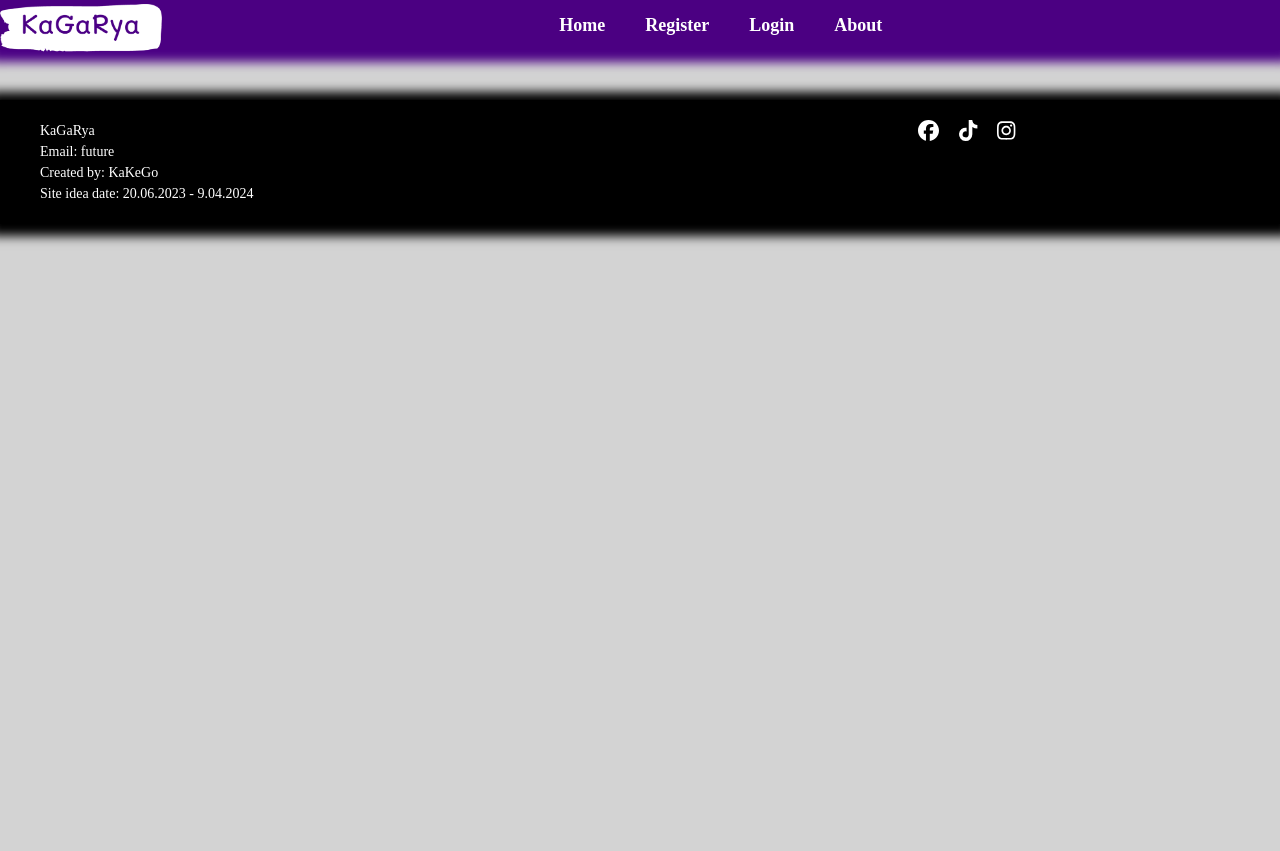
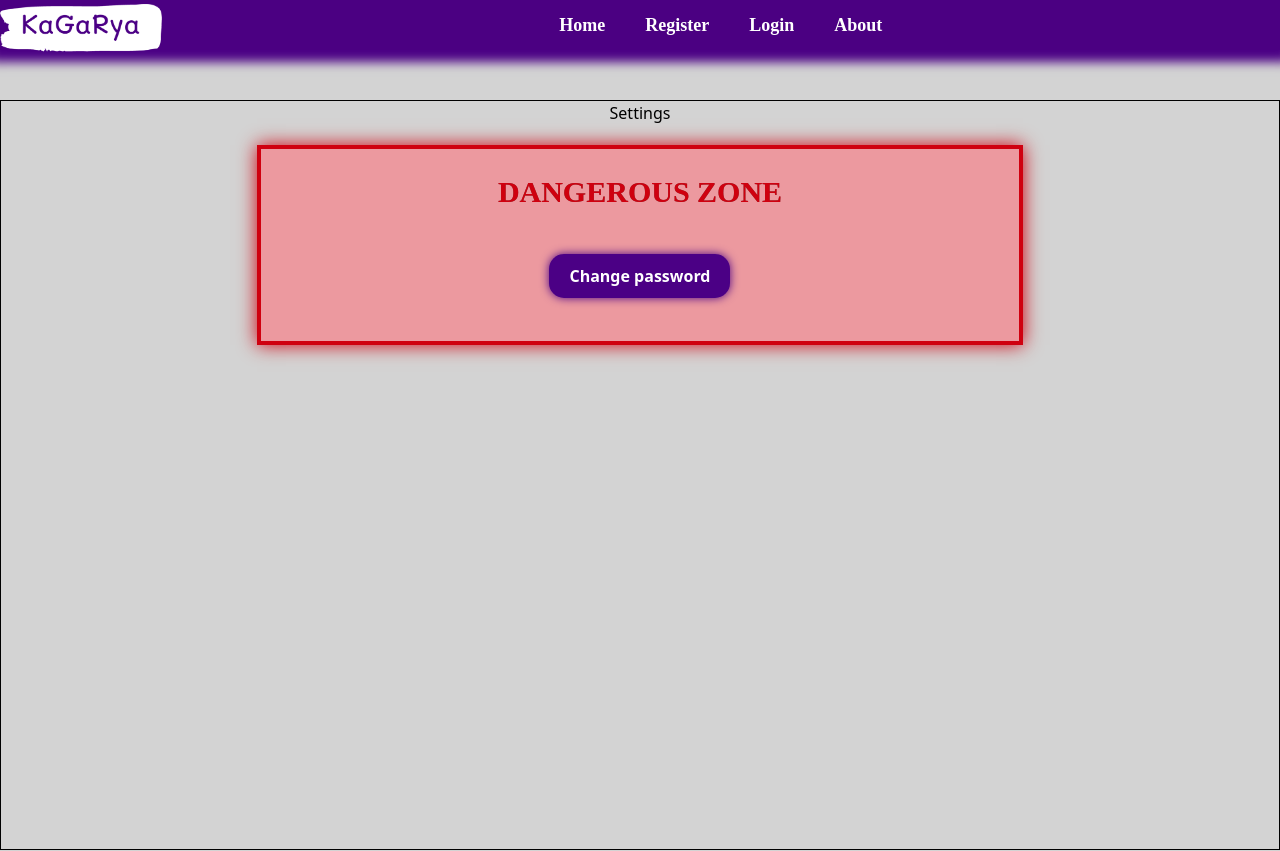
Before and after one commit to KaKeGo/kagarya, a React (Create React App) app: page /user/settings in a window 1280 px wide. Shown: the top 851 px of the page. Before the commit the page ends 800 px from the top, so only its background shows below. Built offline with nearby package versions, Linux system fonts and the light colour scheme; no server answers.

Commit message:
Change password container

```diff
--- a/src/App.js
+++ b/src/App.js
@@ -6,6 +6,7 @@ import About from './content/About/About'
 import Register from './content/Accounts/Register/Register'
 import Login from './content/Accounts/Login/Login'
 import UserStatus from './content/Accounts/UserStatus/UserStatus';
+import Settings from './content/Accounts/UserInterface/Settings/Settings';
 
 
 
@@ -24,6 +25,8 @@ function App() {
           {/* Accounts */}
           <Route path='/register' element={<Register />}/>
           <Route path='/login' element={<Login />}/>
+          {/* User interface */}
+          <Route path='/user/settings' element={<Settings />}/>
 
         </Routes>
       </Layout>
--- a/src/components/CommingSoon/CommingSoon.css
+++ b/src/components/CommingSoon/CommingSoon.css
@@ -9,9 +9,8 @@
 }
 
 .comming__soon__container .img {
-    width: 60%;
-    height: auto;
+    width: 100%;
+    height: 100%;
     object-fit: cover;
-    /* transform: rotate(90deg) scale(1.5); */
     transform-origin: center center;
 }
--- a/src/components/CommingSoon/CommingSoon.jsx
+++ b/src/components/CommingSoon/CommingSoon.jsx
@@ -1,6 +1,6 @@
 import React from 'react'
 
-import commingSoon from '../../assets/CommingSoon/CommingSoon.avif'
+import commingSoon from '../../assets/CommingSoon/CommingSoon.jpg'
 import './CommingSoon.css'
 
 
--- a/src/components/DropdownNavMenu/DropdownNavMenu.jsx
+++ b/src/components/DropdownNavMenu/DropdownNavMenu.jsx
@@ -48,7 +48,7 @@ const DropdownNavMenu = () => {
                         <NavLink className={styles.dropdown__item}>
                             <FontAwesomeIcon icon={faUser} /> Profile
                         </NavLink>
-                        <NavLink className={styles.dropdown__item}>
+                        <NavLink className={styles.dropdown__item} to='/user/settings'>
                             <FontAwesomeIcon icon={faGear} /> Settings
                         </NavLink>
                         <div className={styles.dropdown__item}>
--- a/src/components/DropdownNavMenu/DropdownNavMenu.module.css
+++ b/src/components/DropdownNavMenu/DropdownNavMenu.module.css
@@ -5,7 +5,7 @@
 
 .dropdown__toggle {
     font-size: 24px;
-    transition: 0.3s ease, color 0.6s ease;
+    transition: 0.3s ease, color 0.3s ease;
 }
 
 .dropdown__toggle:hover {
@@ -23,7 +23,7 @@
     font-weight: 800;
     position: absolute;
     top: 34px;
-    left: -82px;
+    left: -80px;
     flex-direction: column;
     border: #4b0082 solid 4px;
     border-bottom-left-radius: 10px;
@@ -37,12 +37,12 @@
 
 .dropdown__background.show {
     display: block;
-    animation: slideDown 0.5s forwards;
+    animation: slideDown 0.3s forwards;
 }
 
 .dropdown__background.hide {
     display: block;
-    animation: slideUp 0.5s forwards;
+    animation: slideUp 0.3s forwards;
 }
 
 .dropdown__item {
@@ -70,7 +70,7 @@
 @keyframes slideDown {
     from {
         opacity: 0;
-        transform: translateX(120px);
+        transform: translateX(80px);
     }
     to {
         opacity: 1;
@@ -85,7 +85,7 @@
         visibility: visible;
     }
     to {
-        transform: translateX(120px);
+        transform: translateX(80px);
         opacity: 0;
         visibility: hidden;
     }
--- /dev/null
+++ b/src/content/Accounts/UserInterface/Settings/Settings.jsx
@@ -0,0 +1,80 @@
+import { useState } from 'react'
+import { useSelector } from 'react-redux'
+
+import { FontAwesomeIcon } from '@fortawesome/react-fontawesome';
+import { faEye, faEyeSlash } from '@fortawesome/free-solid-svg-icons';
+
+import styles from './Settings.module.css'
+
+
+
+
+const Settings = () => {
+    const user = useSelector(state => state.userStatus.user)
+
+    const [showPasswordInputs, setShowPasswordInputs] = useState(false)
+    const [oldPasswordVisible, setOldPasswordVisible] = useState(false);
+    const [newPasswordVisible, setNewPasswordVisible] = useState(false);
+    const [confirmPasswordVisible, setConfirmPasswordVisible] = useState(false);
+
+    const togglePasswordInputs = () => {
+        setShowPasswordInputs(!showPasswordInputs)
+    }
+
+    return (
+        <div className='site__height b'>
+
+            <div className={`${styles.settings__menu}`}>
+
+                <h1>{user?.username_or_email} Settings</h1>
+
+                <div className={styles.background}>
+                    <div className={styles.change__password__container}>
+
+                        <h1 className={`${styles.dangerous__zone__text} font-madimi`}>DANGEROUS ZONE</h1>
+
+                        <div className={styles.button__container}>
+
+                            {!showPasswordInputs && (
+                                <button className={styles.change__password__button}
+                                    onClick={togglePasswordInputs}
+                                >
+                                    Change password
+                                </button>
+                            )}
+
+                            {showPasswordInputs && (
+                                <>
+                                    <div className={styles.password__inputs}>
+                                        <input className={styles.password__inputs} type={oldPasswordVisible ? 'text' : 'password'} placeholder='Old password'/>
+                                        <div className={styles.password__toggle} onClick={() => setOldPasswordVisible(!oldPasswordVisible)}>
+                                            <FontAwesomeIcon className={styles.icon__style} icon={oldPasswordVisible ? faEyeSlash : faEye} />
+                                        </div>
+                                    </div>
+                                    <div className={styles.password__inputs} type={newPasswordVisible ? 'text' : 'password'}>
+                                        <input className={styles.password__inputs} type={newPasswordVisible ? 'text' : 'password'} placeholder='New password'/>
+                                        <div className={styles.password__toggle} onClick={() => setNewPasswordVisible(!newPasswordVisible)}>
+                                            <FontAwesomeIcon className={styles.icon__style} icon={newPasswordVisible ? faEyeSlash : faEye} />
+                                        </div>
+                                    </div>
+                                    <div className={styles.password__inputs} type={confirmPasswordVisible ? 'text' : 'password'}>
+                                        <input className={styles.password__inputs} type={confirmPasswordVisible ? 'text' : 'password'} placeholder='Confirm new password'/>
+                                        <div className={styles.password__toggle} onClick={() => setConfirmPasswordVisible(!confirmPasswordVisible)}>
+                                            <FontAwesomeIcon className={styles.icon__style} icon={confirmPasswordVisible ? faEyeSlash : faEye} />
+                                        </div>
+                                    </div>
+                                </>
+                            )}
+
+                        </div>
+
+                    </div>
+                </div>
+
+            </div>
+
+        </div>
+    )
+}
+
+export default Settings
--- /dev/null
+++ b/src/content/Accounts/UserInterface/Settings/Settings.module.css
@@ -0,0 +1,72 @@
+
+.settings__menu {
+    width: 60%;
+    margin: 0 auto;
+    display: flex;
+    flex-direction: column;
+    align-items: center;
+}
+
+.background {
+    width: 100%;
+    background-color: white;
+    margin-top: 20px;
+}
+
+.change__password__container {
+    position: relative;
+    width: 100%;
+    border: 4px solid rgba(207, 0, 15, 1);
+    box-shadow: 0 0 18px rgba(207, 0, 15, 1);
+    background-color: rgba(207, 0, 15, 0.4);
+    min-height: 200px;
+}
+
+.dangerous__zone__text {
+    font-weight: bold;
+    font-size: 30px;
+    color: rgba(207, 0, 15, 1);
+    text-shadow: 0 0 0 rgba(0, 0, 0, 0.5);
+    text-align: center;
+    padding: 20px;
+}
+
+.button__container {
+    display: flex;
+    justify-content: center;
+    width: 100%;
+}
+
+.change__password__button {
+    font-weight: bold;
+    color: white;
+    background-color: #4b0085;
+    border: none;
+    padding: 10px 20px;
+    margin-top: 20px;
+    cursor: pointer;
+    box-shadow: 0 0 10px #4b0085;
+    border-radius: 15px;
+    transition: box-shadow 0.4s ease, color 0.4s ease;
+}
+
+.change__password__button:hover {
+    box-shadow: 0 0 20px rgba(255, 0, 0, 1);
+    color: #FF6347;
+}
+
+.password__inputs {
+
+}
+
+@media (max-width: 1024px) {
+    .settings__menu {
+        width: 75%;
+    }
+}
+
+@media (max-width: 768px) {
+    .settings__menu {
+        width: 95%;
+    }
+}
```
Also changed, not shown: src/assets/CommingSoon/CommingSoon.avif (deleted), src/assets/CommingSoon/CommingSoon.jpg (added).
